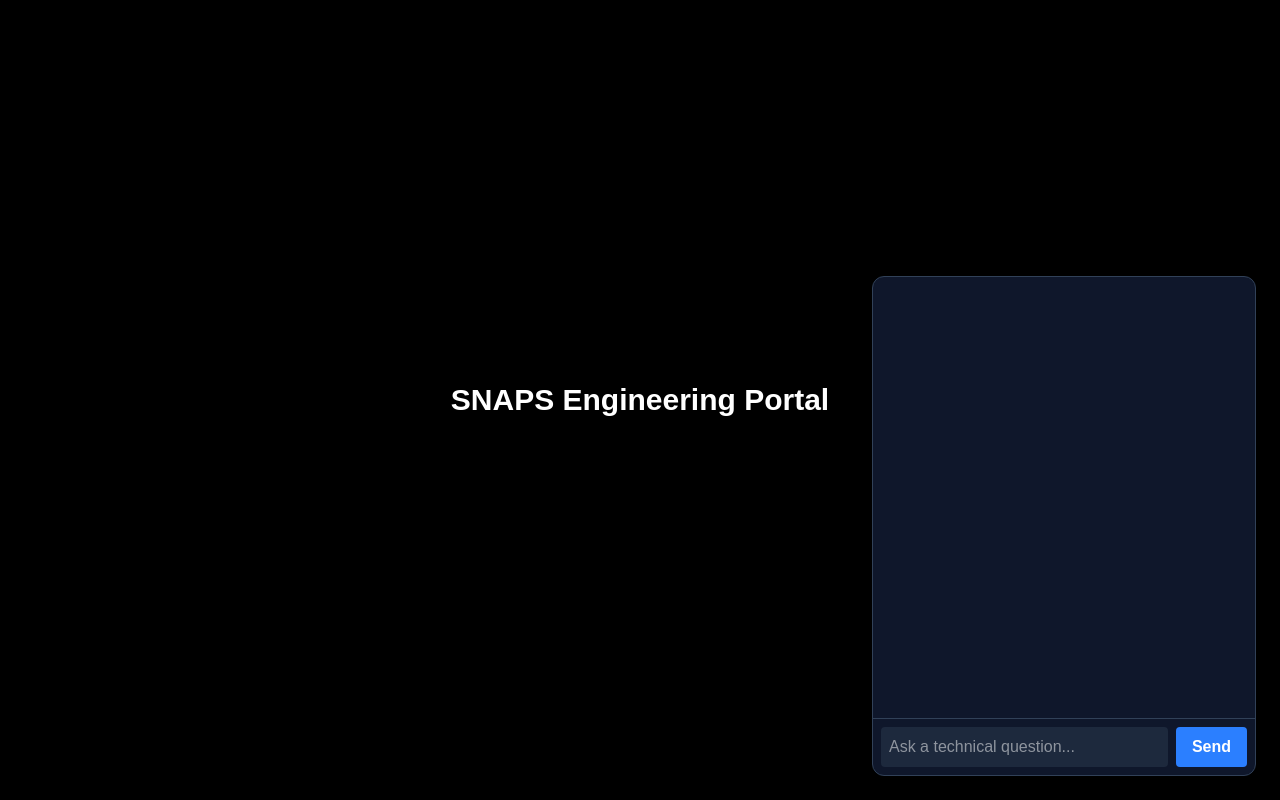
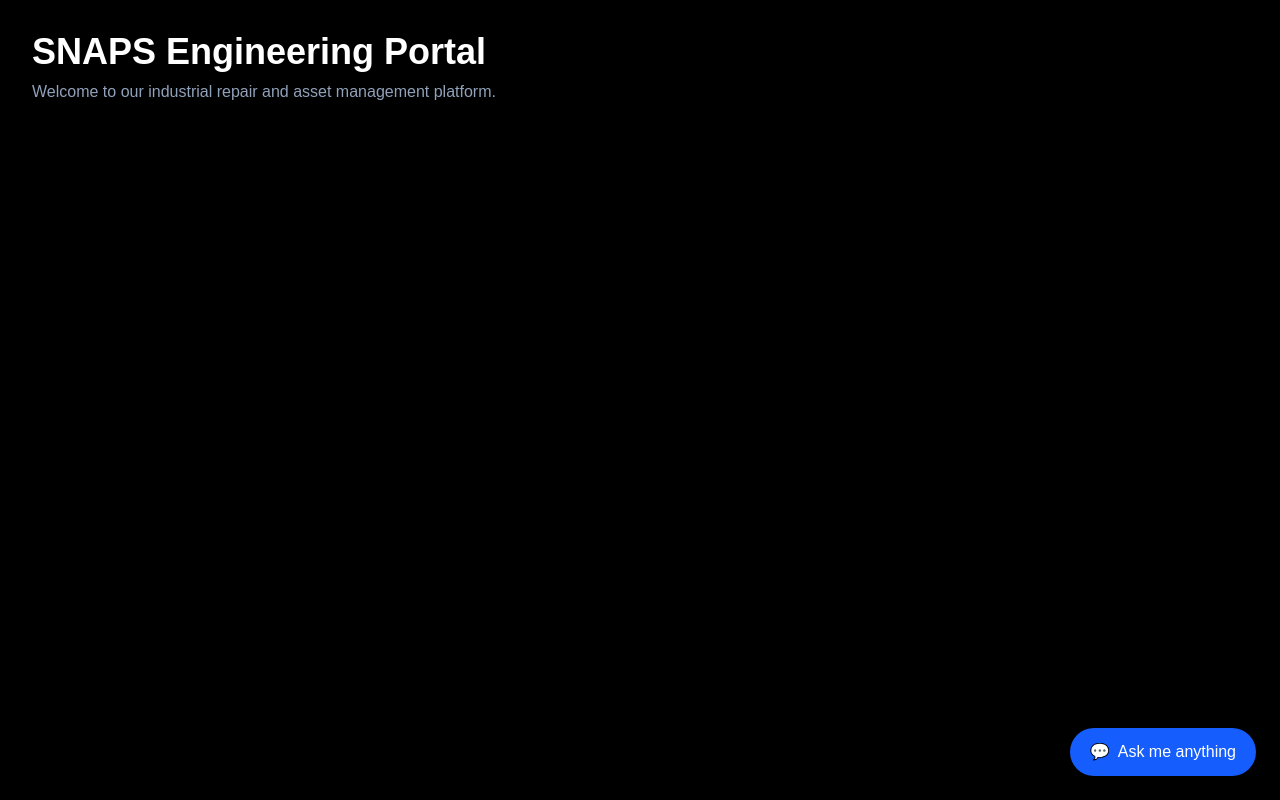
Before and after one commit to 16anusha/industrial-repair-site, a Next.js app in the folder frontend/: page / in a window 1280 px wide. Built offline with nearby package versions, Linux system fonts and the light colour scheme.

Commit message:
updated page.tsk

```diff
--- a/frontend/app/page.tsx
+++ b/frontend/app/page.tsx
@@ -1,7 +1,8 @@
 "use client";
 import { useState } from "react";
 
-function Chatbot() {
+function ChatbotWidget() {
+  const [isOpen, setIsOpen] = useState(false); // Controls open/closed state
   const [input, setInput] = useState("");
   const [messages, setMessages] = useState<{ role: string; text: string }[]>([]);
   const [isLoading, setIsLoading] = useState(false);
@@ -32,8 +33,28 @@ function Chatbot() {
   };
 
   return (
-    <div className="fixed bottom-6 right-6 z-50 w-96 h-[500px] border border-slate-700 shadow-2xl rounded-xl flex flex-col bg-slate-900 text-white">
+    <div className="fixed bottom-6 right-6 z-50 flex flex-col items-end">
+      {/* 1. The Open Chat Window (Only visible when isOpen is true) */}
+      {isOpen && (
+        <div className="w-96 h-[500px] border border-slate-700 shadow-2xl rounded-xl flex flex-col bg-slate-900 text-white mb-4 animate-in fade-in slide-in-from-bottom-4">
+          {/* Header with Close Button */}
+          <div className="p-3 bg-slate-800 rounded-t-xl flex justify-between items-center border-b border-slate-700">
+            <span className="font-bold text-sm">SNAPS AI Assistant</span>
+            <button
+              onClick={() => setIsOpen(false)}
+              className="text-slate-400 hover:text-white font-bold px-2"
+            >
+              ✕
+            </button>
+          </div>
+
+          {/* Message History */}
           <div className="flex-1 overflow-y-auto p-4 space-y-4">
+            {messages.length === 0 && (
+              <div className="text-slate-400 text-sm text-center mt-10">
+                Hello! Ask me anything about industrial repairs or equipment.
+              </div>
+            )}
             {messages.map((msg, i) => (
               <div key={i} className={`p-3 rounded-lg w-3/4 ${msg.role === 'user' ? 'bg-blue-600 ml-auto' : 'bg-slate-700'}`}>
                 {msg.text}
@@ -42,25 +63,39 @@ function Chatbot() {
             {isLoading && <div className="text-slate-400 text-sm">Searching SNAPS database...</div>}
           </div>
 
+          {/* Input Box */}
           <form onSubmit={sendMessage} className="p-2 flex gap-2 border-t border-slate-700">
             <input
               type="text"
               value={input}
               onChange={(e) => setInput(e.target.value)}
-          className="flex-1 bg-slate-800 rounded p-2 text-white outline-none"
+              className="flex-1 bg-slate-800 rounded p-2 text-white outline-none text-sm"
               placeholder="Ask a technical question..."
             />
-        <button type="submit" className="bg-blue-500 px-4 rounded font-bold">Send</button>
+            <button type="submit" className="bg-blue-500 px-4 rounded font-bold text-sm">Send</button>
           </form>
+        </div>
+      )}
+
+      {/* 2. The Floating "Ask Me Anything" Trigger Button */}
+      <button
+        onClick={() => setIsOpen(!isOpen)}
+        className="bg-blue-600 hover:bg-blue-500 text-white px-5 py-3 rounded-full shadow-2xl font-medium flex items-center gap-2 transition-transform hover:scale-105"
+      >
+        <span>💬</span> Ask me anything
+      </button>
     </div>
   );
 }
 
 export default function Home() {
   return (
-    <main className="min-h-screen bg-black relative flex items-center justify-center text-white">
-      <h1 className="text-3xl font-bold">SNAPS Engineering Portal</h1>
-      <Chatbot />
+    <main className="min-h-screen bg-black relative text-white p-8">
+      <h1 className="text-4xl font-bold">SNAPS Engineering Portal</h1>
+      <p className="text-slate-400 mt-2">Welcome to our industrial repair and asset management platform.</p>
+
+      {/* Floating collapsible chat widget */}
+      <ChatbotWidget />
     </main>
   );
 }
```
Also changed, not shown: 1 other file (tests, documents, lock files or other folders). Lines whose indentation alone changed are shown as unchanged.
